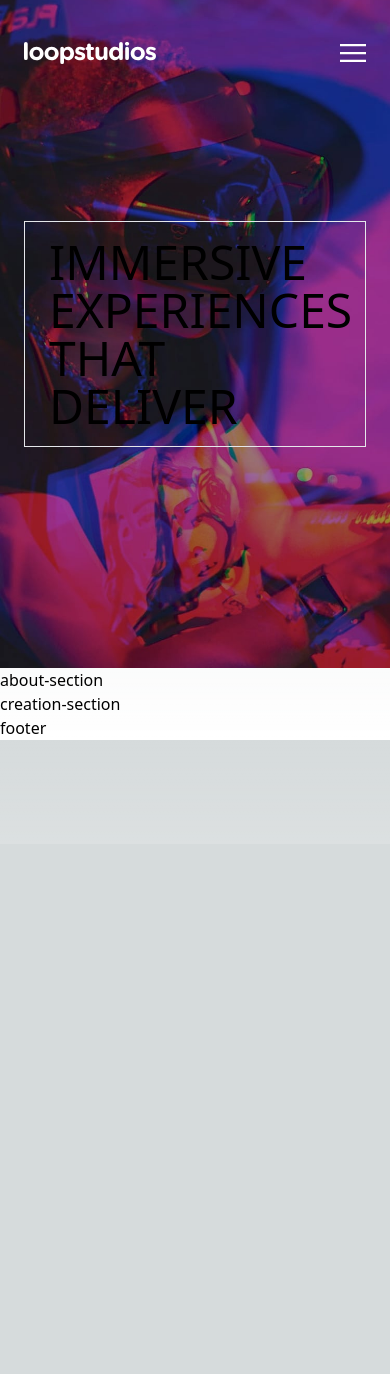
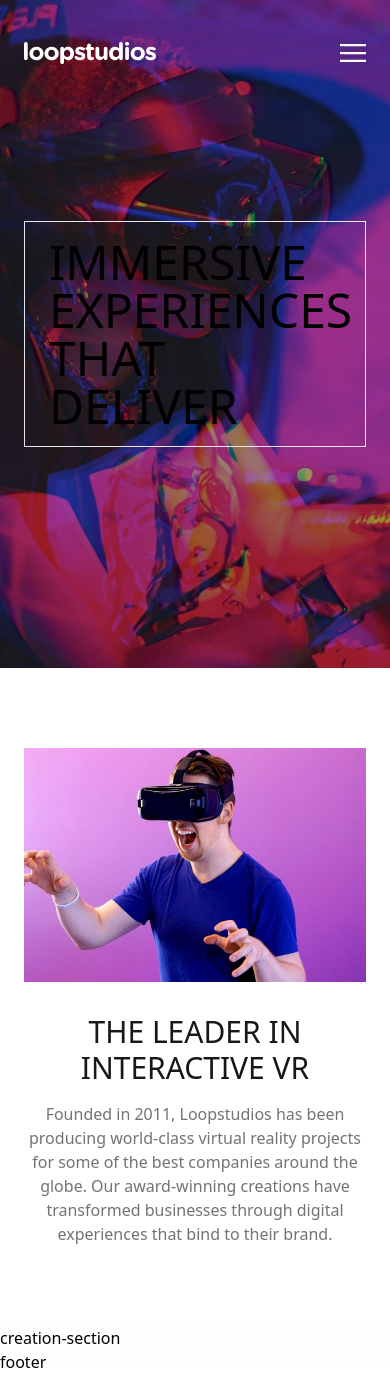
Before and after one commit to khaizter/loopstudios-landing-page-main, a Next.js app: page / in a window 390 px wide. Before the commit the page ends 844 px from the top, so only its background shows below. Built offline with nearby package versions, Linux system fonts and the light colour scheme.

Commit message:
About section mobile

```diff
--- a/app/page.tsx
+++ b/app/page.tsx
@@ -1,3 +1,4 @@
+import AboutSection from "@/components/about-section/about-section";
 import HeroSection from "@/components/hero-section/hero-section";
 import Image from "next/image";
 
@@ -5,7 +6,7 @@ export default function Home() {
   return (
     <main>
       <HeroSection />
-      <div>about-section</div>
+      <AboutSection />
       <div>creation-section</div>
       <div>footer</div>
     </main>
--- /dev/null
+++ b/components/about-section/about-section.tsx
@@ -0,0 +1,31 @@
+import HorizontalWrapper from "@/components/wrapper/wrapper";
+import React from "react";
+import Image from "next/image";
+
+const AboutSection = () => {
+  return (
+    <section className="py-20 bg-white">
+      <HorizontalWrapper>
+        <Image
+          src="/mobile/image-interactive.jpg"
+          alt="image interactive"
+          width={654}
+          height={448}
+        />
+        <div className="bg-white text-center mt-8">
+          <div className="text-3xl text-neutral-900 uppercase">
+            The leader in interactive VR
+          </div>
+          <div className="text-neutral-500 mt-4">
+            Founded in 2011, Loopstudios has been producing world-class virtual
+            reality projects for some of the best companies around the globe.
+            Our award-winning creations have transformed businesses through
+            digital experiences that bind to their brand.
+          </div>
+        </div>
+      </HorizontalWrapper>
+    </section>
+  );
+};
+
+export default AboutSection;
```
